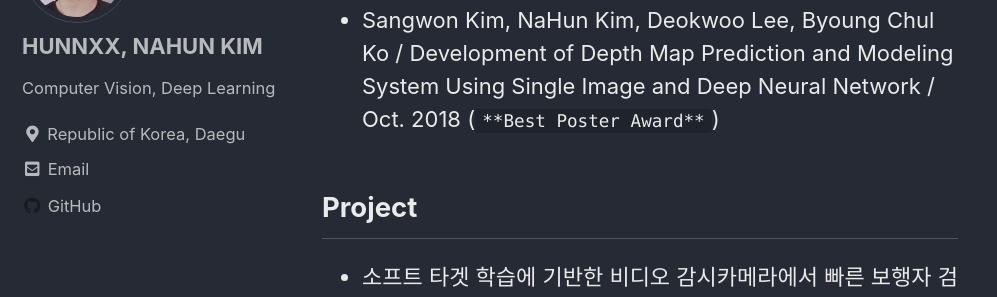
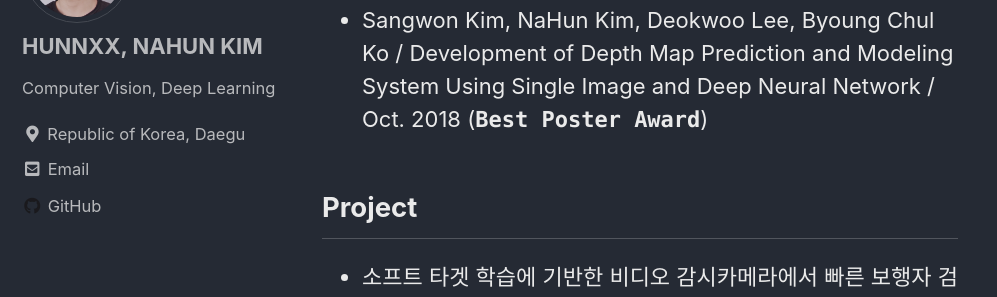
Before and after one commit to hunnxx/hunnxx.github.io, a Jekyll site: the page built from about/index.md, in a window 1280 px wide and 900 px high, scrolled down 1183 px. Shown: the part 153-450 px from the top of the window, without its empty margins (0-997 px from the left). Built offline with Jekyll 4.4.1, drawn with Linux system fonts in a browser that asks for light colours; cached includes are drawn as plain includes.

```diff
--- a/about/index.md
+++ b/about/index.md
@@ -16,7 +16,7 @@ date: 2020-08-01 22:15:00 -0400
 - NaHun Kim, Sangwon Kim, Byoung Chul Ko / Developing of Modeling System and Depth Map Estimation using L-ENet / 제29회 신호처리합동학술대회, Sep. 2019
 - 박민지, 김나훈, 손동현 Gustavo Adrian, 고병철 / 시공간 분석을 이용한 야간 화재 검증 시스템 / 2019한국컴퓨터종합학술대회(KCC2019), pp.987~989 June.2019.
 - Sangwon Kim, NaHun Kim, MinJi Park, Deokwoo Lee, Byoung Chul Ko / Single Image Based Real-time Depth-map Estimation Using Light-weight Deep Convolutional Neural Network / IPIU2019, Feb. 2019
-- Sangwon Kim, NaHun Kim, Deokwoo Lee, Byoung Chul Ko / Development of Depth Map Prediction and Modeling System Using Single Image and Deep Neural Network / Oct. 2018 (`**Best Poster Award**`)
+- Sangwon Kim, NaHun Kim, Deokwoo Lee, Byoung Chul Ko / Development of Depth Map Prediction and Modeling System Using Single Image and Deep Neural Network / Oct. 2018 (**`Best Poster Award`**)
 
 ## Project
 - 소프트 타겟 학습에 기반한 비디오 감시카메라에서 빠른 보행자 검출 2019/11/01 - 2020/04/30
```
